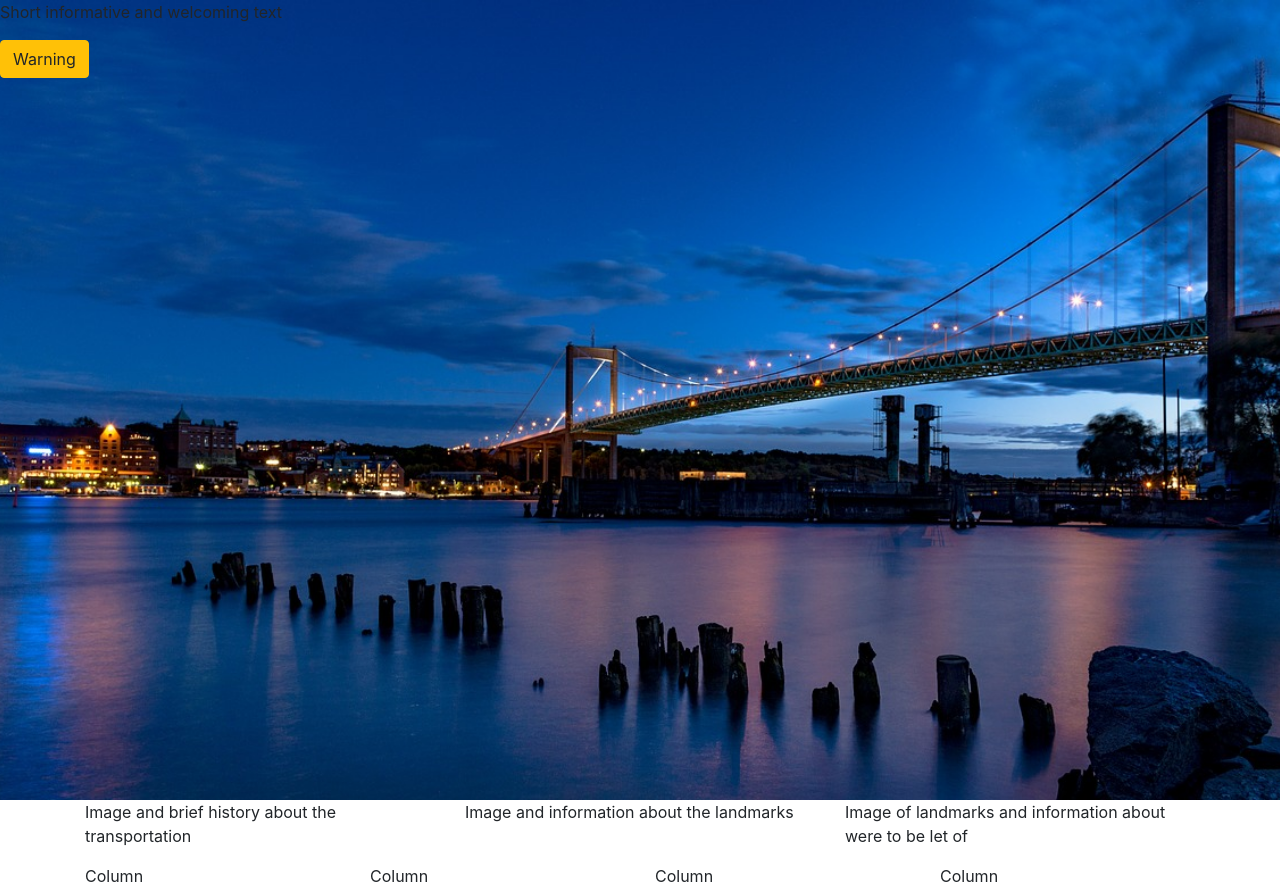
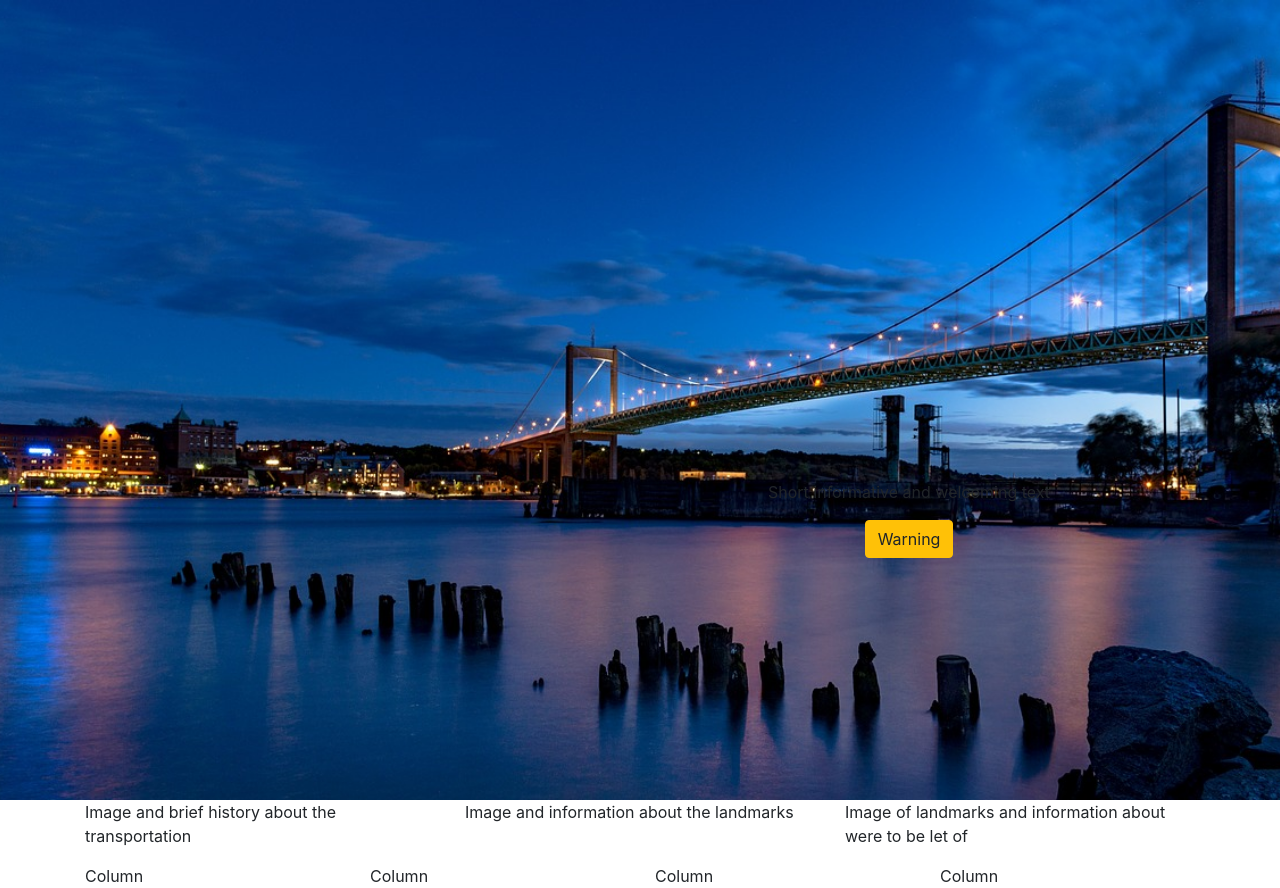
Before and after one commit to kovacias/ms1-gothenburgtour, a plain HTML site: page index.html in a window 1280 px wide. Drawn offline with nearby package versions, Linux system fonts and the light colour scheme.

Commit message:
moved text on main background image style.css

```diff
--- a/assets/css/style.css
+++ b/assets/css/style.css
@@ -7,3 +7,10 @@
     background-size: cover;
     background-position: center;
 }
+
+.center-text {
+    position: absolute;
+    top: 60%;
+    left: 60%;
+    text-align: center;
+}
```
